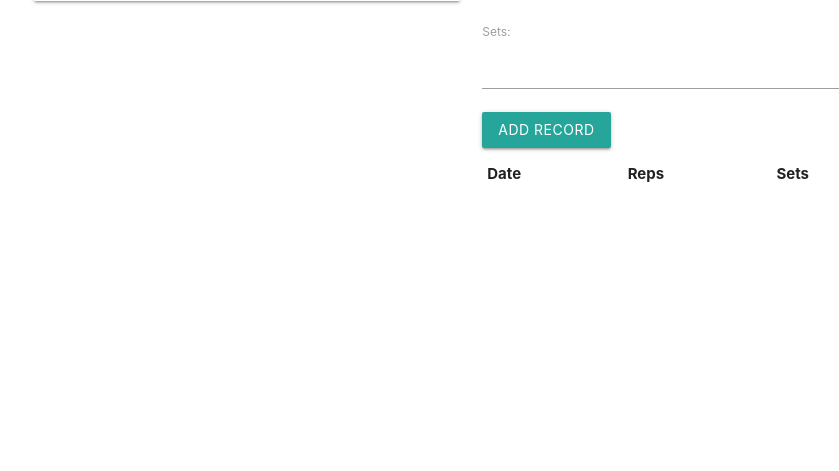
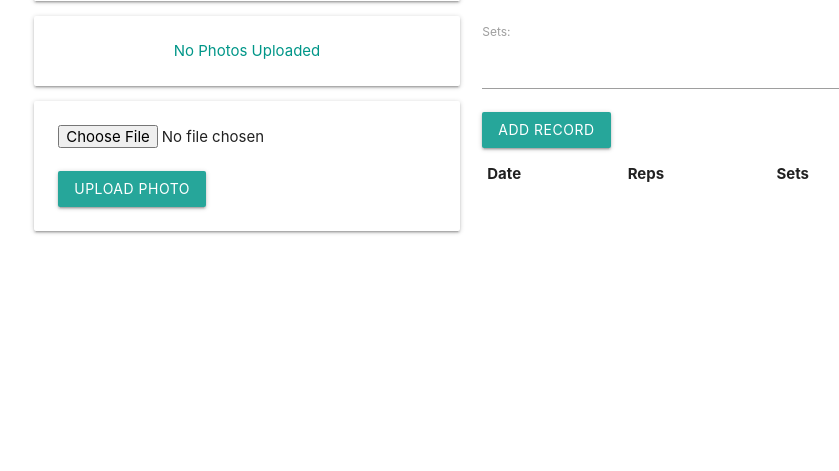
Before and after one commit to ndoelger/exercise-tracker, a Django app: template main_app/templates/exercises/details.html in a window 1280 px wide. Shown: the part 284-755 px from the top of the page, without its empty margins (169-1008 px from the left). Run offline with Django 4.2, Linux system fonts and the light colour scheme; the template is opened without the code that fills it: values that come from a table or form of the project are taken from there, others are empty.

Commit message:
image upload functionality

```diff
--- a/exercises/settings.py
+++ b/exercises/settings.py
@@ -11,6 +11,10 @@ https://docs.djangoproject.com/en/4.2/ref/settings/
 """
 
 from pathlib import Path
+import environ
+
+environ.Env()
+environ.Env.read_env()
 
 # Build paths inside the project like this: BASE_DIR / 'subdir'.
 BASE_DIR = Path(__file__).resolve().parent.parent
--- a/main_app/admin.py
+++ b/main_app/admin.py
@@ -1,6 +1,7 @@
 from django.contrib import admin
-from .models import Exercise, Completion
+from .models import Exercise, Completion, Photo
 
 # Register your models here.
 admin.site.register(Exercise)
 admin.site.register(Completion)
+admin.site.register(Photo)
--- a/main_app/models.py
+++ b/main_app/models.py
@@ -4,7 +4,7 @@ from django.urls import reverse
 # Create your models here.
 class Exercise(models.Model):
     name = models.CharField(max_length=100)
-    musclegroups = models.CharField(max_length=100)
+    musclegroups = models.CharField('Muscle Groups', max_length=100)
     intensity = models.IntegerField()
     directions = models.TextField(max_length=500,)
     # completed = models.BooleanField(default=False)
@@ -25,3 +25,11 @@ class Completion(models.Model):
 
     class Meta:
         ordering = ['-date']
+
+
+class Photo(models.Model):
+    url = models.CharField(max_length=200)
+    exercise = models.ForeignKey(Exercise, on_delete=models.CASCADE)
+
+    def __str__(self):
+        return f"Photo for exercise: {self.exercise} @{self.url}"
--- a/main_app/templates/exercises/details.html
+++ b/main_app/templates/exercises/details.html
@@ -15,11 +15,21 @@
         <a href="{% url 'exercise_delete' exercise.id %}">Delete</a>
       </div>
     </div>
+    {% for photo in exercise.photo_set.all %}
+    <img class="responsive-img card-panel" src="{{photo.url}}" />
+    {% empty %}
+    <div class="card-panel teal-text center-align">No Photos Uploaded</div>
+    {% endfor %}
+    <form action="{% url 'add_photo' exercise.id %}" enctype="multipart/form-data" method="POST" class="card-panel">
+      {% csrf_token %}
+      <input type="file" name="photo-file">
+      <br><br>
+      <button type="submit" class="btn">Upload Photo</button>
+  </form>
   </div>
   <div class="col s6">
-    <form action= "{% url 'add_completion' exercise.id %}" method="POST">
-      {% csrf_token %}
-      {{completion_form.as_p}}
+    <form action="{% url 'add_completion' exercise.id %}" method="POST">
+      {% csrf_token %} {{completion_form.as_p}}
       <input type="submit" class="btn" value="Add Record" />
     </form>
     <table class="striped">
@@ -44,12 +54,12 @@
 </div>
 
 <script>
-  const dateEl = document.getElementById('id_date')
+  const dateEl = document.getElementById("id_date");
   M.Datepicker.init(dateEl, {
-    format: 'yyyy-mm-dd',
+    format: "yyyy-mm-dd",
     defaultDate: new Date(),
     setDefaultDate: true,
-    autoClose: true
+    autoClose: true,
   });
 </script>
 
--- a/main_app/templates/home.html
+++ b/main_app/templates/home.html
@@ -3,7 +3,7 @@
   <head>
     <meta charset="UTF-8" />
     <meta name="viewport" content="width=device-width, initial-scale=1.0" />
-    <title>Finch Collector</title>
+    <title>Exercise Tracker</title>
   </head>
   <body>
     <h1>Home</h1>
--- a/main_app/templates/main_app/exercise_confirm_delete.html
+++ b/main_app/templates/main_app/exercise_confirm_delete.html
@@ -1,7 +1,7 @@
 {% extends 'base.html' %}
 
 {% block content %}
-  <h1>Delete Finch</h1>
+  <h1>Delete Exercise</h1>
 
   <h4>Are you sure you want to delete <span class="teal-text">{{ object.name }}</span>?</h4>
 
--- a/main_app/templates/main_app/exercise_form.html
+++ b/main_app/templates/main_app/exercise_form.html
@@ -5,7 +5,7 @@
 {% if object %}
     <h1>Edit <span class="teal-text">{{ object.name }}</span></h1>
 {% else %}
-    <h1>Add Finch</h1>
+    <h1>Add Exercise</h1>
 {% endif %}
 
 <form action="" method="POST">
--- a/main_app/urls.py
+++ b/main_app/urls.py
@@ -10,4 +10,5 @@ urlpatterns = [
     path('exercises/<int:pk>/update/', views.ExerciseUpdate.as_view(), name='exercise_update'),
     path('exercises/<int:pk>/delete/', views.ExerciseDelete.as_view(), name='exercise_delete'),
     path('exercises/<int:exercise_id>/add_completion/', views.add_completion, name='add_completion'),
+    path('exercises/<int:exercise_id>/add_photo/', views.add_photo, name='add_photo'),
 ]
```
Also changed, not shown: main_app/views.py (+22 -1 lines), main_app/migrations/0006_alter_completion_options_photo.py (added).
